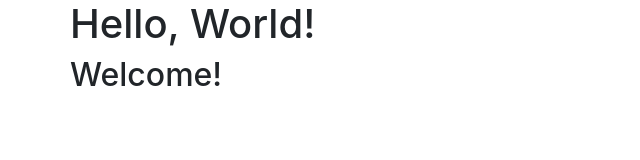
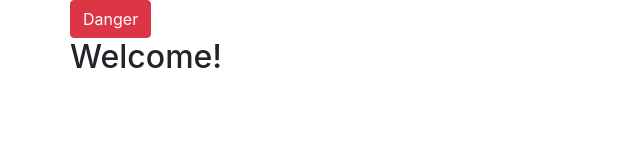
Before and after one commit to stlim0730/cyoa-demo, a plain HTML site: page index.html in a window 1280 px wide. Shown: the whole page, without its empty margins (0-640 px from the left). Drawn offline with Linux system fonts and the light colour scheme.

Commit message:
index_mod

```diff
--- a/index.html
+++ b/index.html
@@ -13,7 +13,7 @@
     <div class="container">
       <div class="row">
         <!-- Your HTML code goes here -->
-        <p><h1>Hello, World!</h1></p>
+        <button type="button" class="btn btn-danger">Danger</button>
       </div>
       <div class="row">
         <h2>Welcome!</h2>
```
